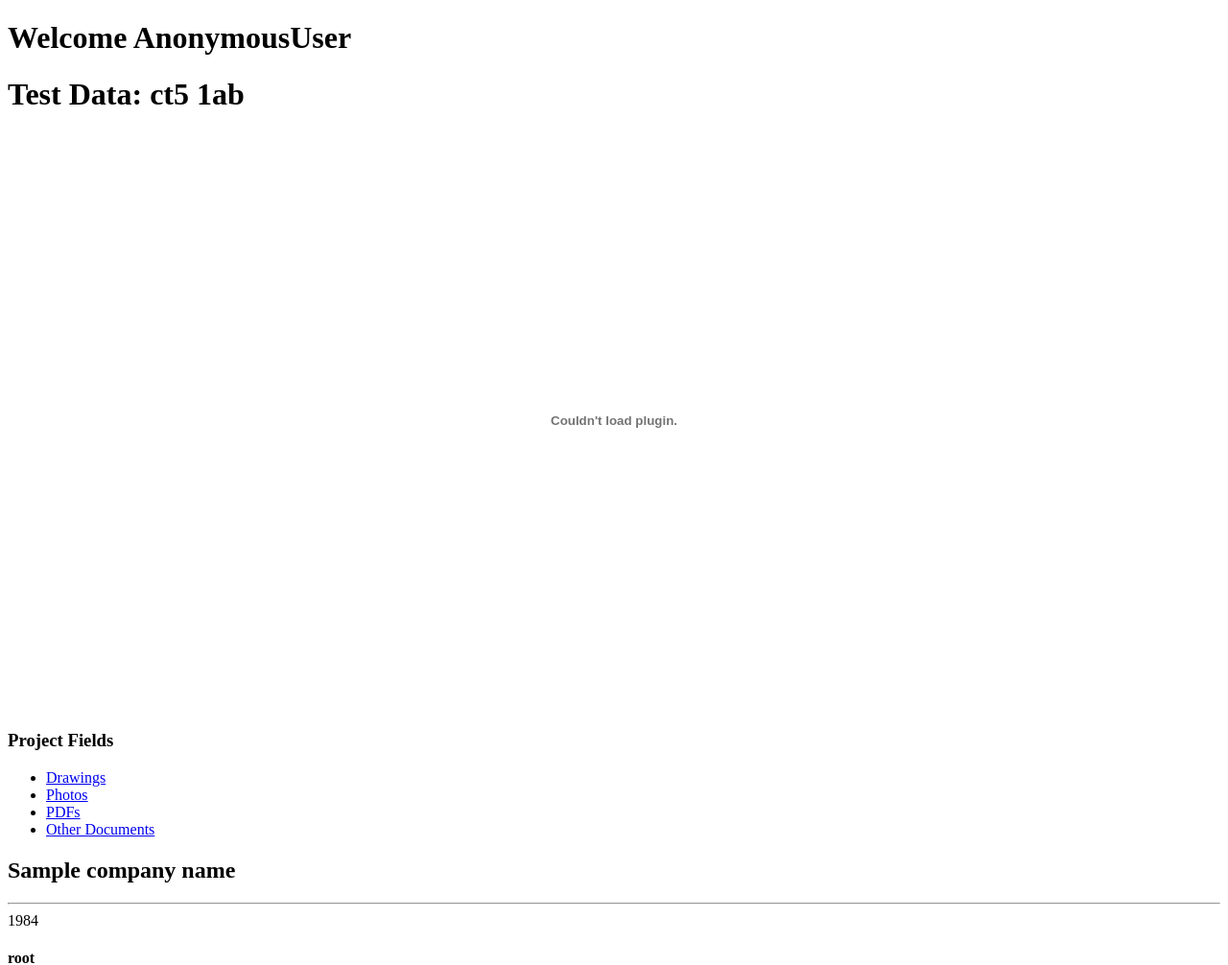
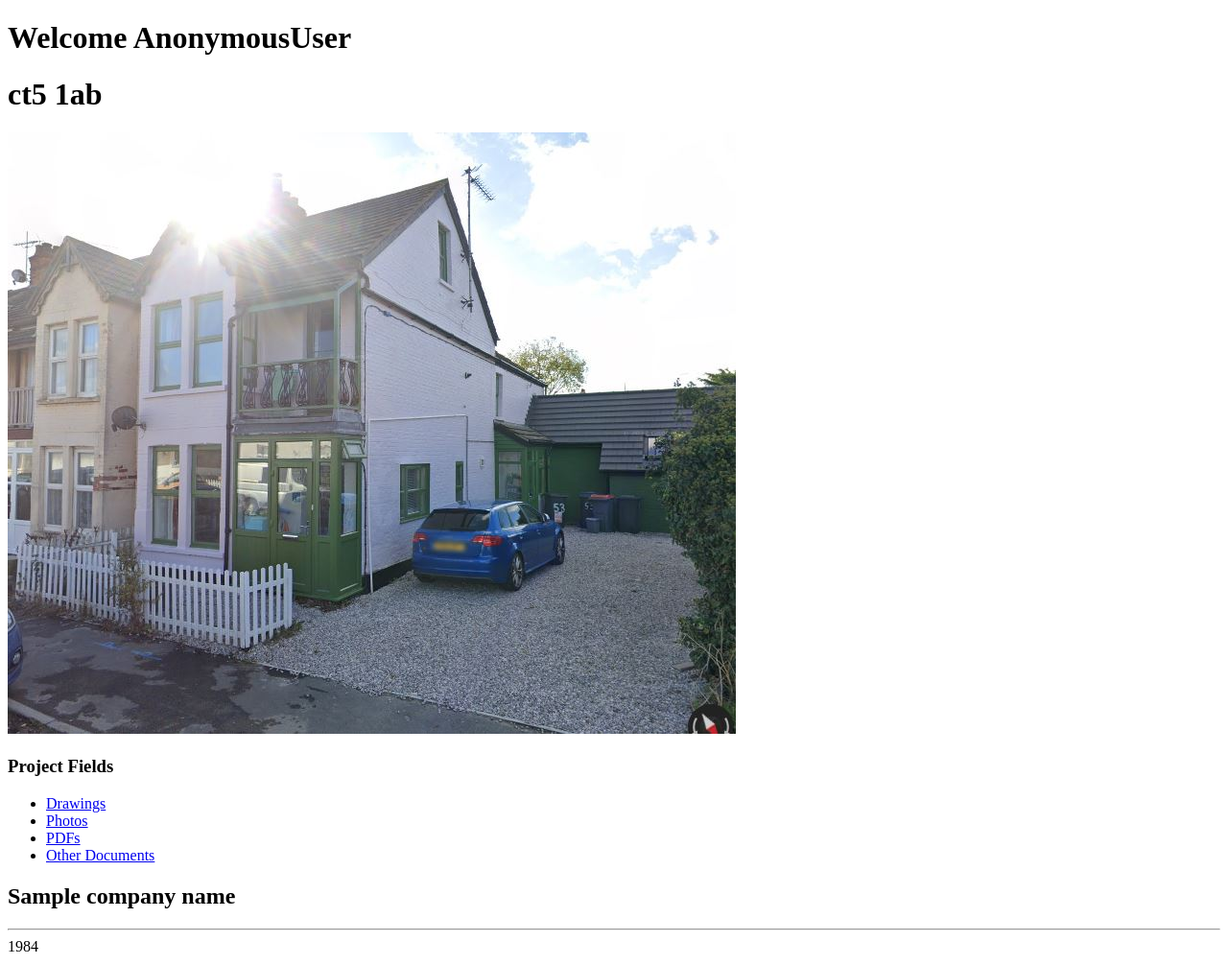
Before and after one commit to TechTunist/BuildFlow, a Django app: template BuildFlow/DataFlow/templates/DataFlow/home.html in a window 1280 px wide. Shown: the top 1006 px of the page at 96% size. Run offline with Django 4.2, Linux system fonts and the light colour scheme; data comes from the database, SQL or seed files in the repository; both versions use the stored data as it was after the commit; the template is opened without the code that fills it: values that come from a table or form of the project are taken from there, most other values are stand-ins (such as "Sample title", 1, 10 or a date in 2020); parts of the project's set-up code (start-up, migrations or seed data) failed here and were passed over.

Commit message:
database images rendered in browser

```diff
--- a/BuildFlow/BuildFlow/urls.py
+++ b/BuildFlow/BuildFlow/urls.py
@@ -12,6 +12,4 @@ urlpatterns = [
     path('', include(('DataFlow.urls', 'dataflow'), namespace='dataflow')),
     path('authenticate/', include(('AuthFlow.urls', 'authflow'), namespace='authflow')),
 
-]
-
-urlpatterns += static(settings.MEDIA_URL, document_root=settings.MEDIA_ROOT)
+] + static(settings.MEDIA_URL, document_root=settings.MEDIA_ROOT)
--- a/BuildFlow/DataFlow/models.py
+++ b/BuildFlow/DataFlow/models.py
@@ -25,8 +25,8 @@ class Address(models.Model):
 
 class Data(models.Model):
     address = models.ForeignKey(Address, on_delete=models.CASCADE)
-    pdf_file = models.FileField(upload_to='media/pdfs/')
-    image = models.ImageField(upload_to='media/images/')
+    pdf_file = models.FileField(upload_to='pdfs/', null=True)
+    image = models.ImageField(upload_to='images/', null=True)
 
     def __str__(self):
         return str(f"Project: {self.address}")
--- a/BuildFlow/DataFlow/templates/DataFlow/home.html
+++ b/BuildFlow/DataFlow/templates/DataFlow/home.html
@@ -2,10 +2,11 @@
 
 {% block content %}
 
-<div><h1>Welcome {{request.user}}</h1></div>
-<h1>Test Data: {{project.project_address.postcode}}</h1>
+<div><h1>Welcome {{ request.user }}</h1></div>
+<h1>{{ project.project_address.postcode }}</h1>
 
-<embed src="{{ project.project_data.pdf_file.url }}" type="application/pdf" width="100%" height="600px" />
+{% comment %} <embed src="{{ project.project_data.pdf_file.url }}" type="application/pdf" width="100%" height="600px" /> {% endcomment %}
+<img src="{{ project.project_data.image.url }}" alt="tag img broken" class="img-fluid">
 
 <div class="container-fluid">
     <div class="row">
@@ -30,7 +31,7 @@
                             <h4>{{ project.client }}</h4>
                         </div>
                         <div class="card-body">
-                            <img src="{{ project.image.url }}" alt="" class="img-fluid">
+                            <img src="{% url 'project.project_data.image.url' %}" alt="" class="img-fluid">
                         </div>
                     </div>
                 </div>
--- a/BuildFlow/DataFlow/views.py
+++ b/BuildFlow/DataFlow/views.py
@@ -18,13 +18,14 @@ def home(request):
     user = request.user
 
     project = Project.objects.get(client=user)
+
     # address = Address.objects.filter(project=project)
     # data = Data.objects.filter(address=address)
 
     context = {
         # 'data': data,
         # 'address': address,
-        'project': project
+        'project': project,
         }
 
     return render(request, 'dataflow/home.html', context)
```
Also changed, not shown: BuildFlow/DataFlow/migrations/0008_remove_data_image_data_cover_data_images.py (added), BuildFlow/DataFlow/migrations/0009_remove_data_cover_remove_data_images_data_image_and_more.py (added), BuildFlow/db.sqlite3, BuildFlow/media/images/23_preston_parade.JPG (deleted), BuildFlow/media/images/53_reservoir_road_kD60BlQ.JPG (deleted).
